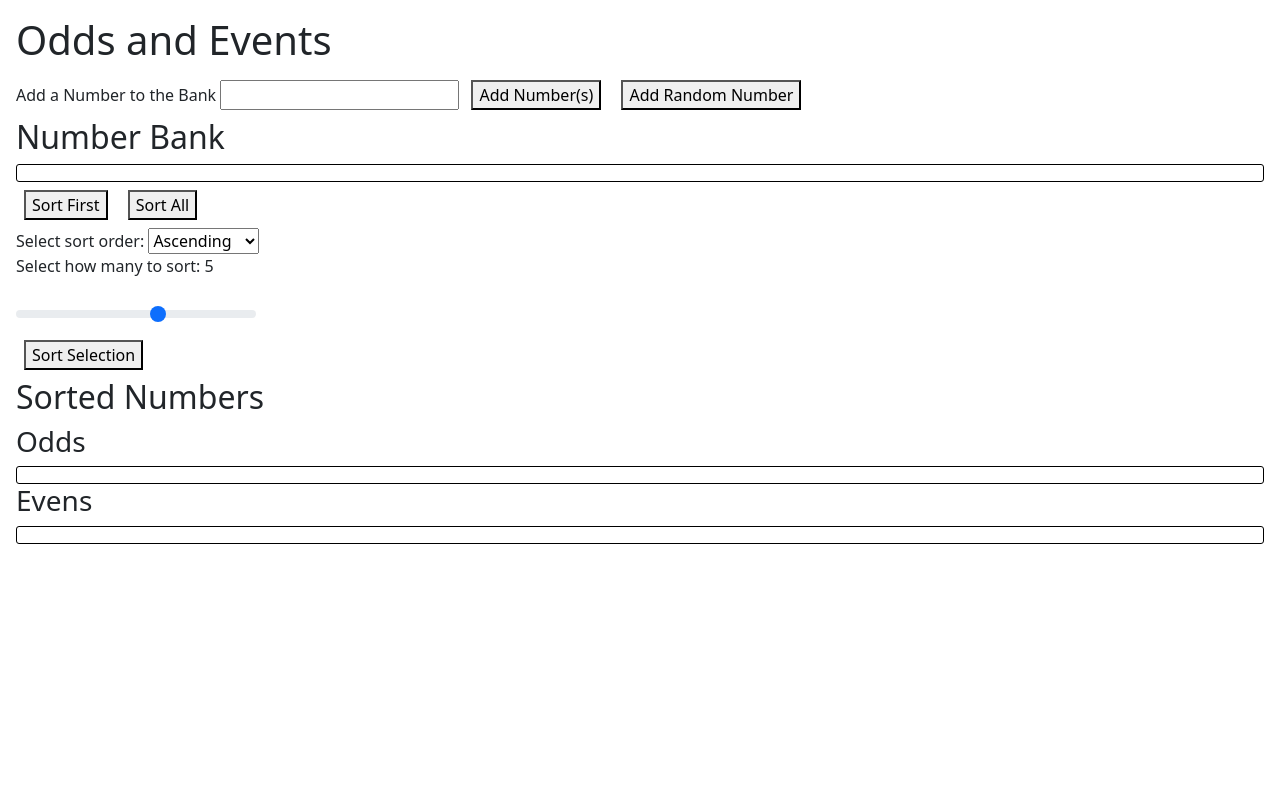
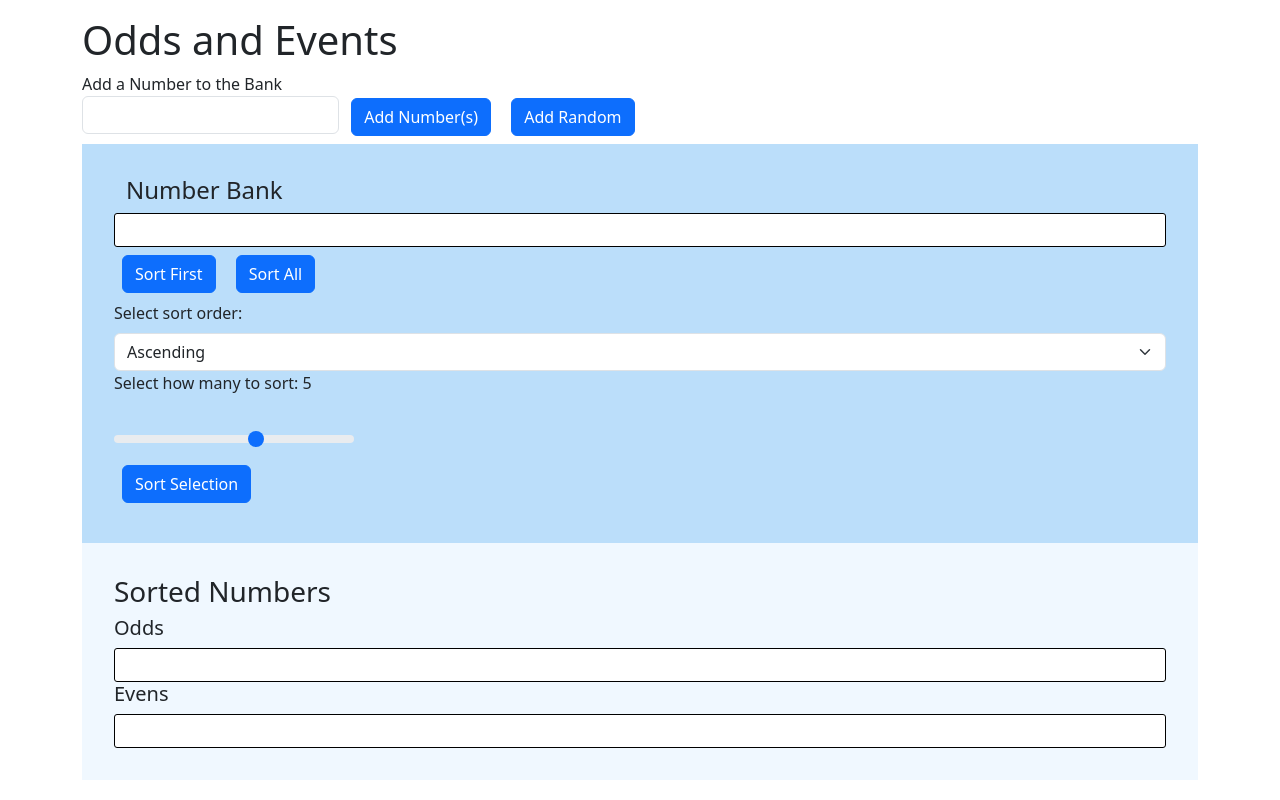
Before and after one commit to uxbuild/odd_events_b20, a plain HTML site: page index.html in a window 1280 px wide. Drawn offline with nearby package versions, Linux system fonts and the light colour scheme.

Commit message:
add: some Bootstrap classes for minor layout

```diff
--- a/index.css
+++ b/index.css
@@ -13,3 +13,22 @@ output {
 button {
   margin: .5em;
 }
+
+output {
+  padding: 1em;
+  background-color: white;
+}
+
+#numberBank h4 {
+  padding: 0em 0em 0em .5em;
+}
+
+#sortedNumbers {
+  padding: 2em;
+  background-color: aliceblue;
+}
+
+#numberBank {
+  background-color:rgb(187, 222, 250);
+  padding: 2em;
+}
--- a/index.html
+++ b/index.html
@@ -22,33 +22,37 @@
     <script defer src="index.js"></script>
   </head>
   <body>
+
+    <!-- bootstrap -->
+    <div class="container">
+
       <h1>Odds and Events</h1>
       <form id="frm-number">
         <label>
           Add a Number to the Bank
-        <input id="number" name="number" type="text" />
+          <input class="form-control" id="number" name="number" type="text" />
         </label>
-      <button type="submit" id="btn-number">Add Number(s)</button>
-      <button type="button" id="btn-random">Add Random Number</button>
+        <button class="btn btn-primary" type="submit" id="btn-number">Add Number(s)</button>
+        <button class="btn btn-primary" type="button" id="btn-random">Add Random</button>
       </form>
       <main>
         <section id="numberBank">
-        <h2>Number Bank</h2>
+          <h4>Number Bank</h4>
           <output></output>
           <div>
-          <button id="sortOne">Sort First</button>
-          <button id="sortAll">Sort All</button>
+            <button class="btn btn-primary" id="sortOne">Sort First</button>
+            <button class="btn btn-primary" id="sortAll">Sort All</button>
           </div>
           <div>
-          <label for="cars">Select sort order:</label>
+            <label class="form-label" for="select-order">Select sort order:</label>
 
-          <select name="select-order" id="select-order">
+            <select class="form-select" aria-label="Default select example" name="select-order" id="select-order">
               <option value="sortA">Ascending</option>
               <option value="sortD">Descending</option>
             </select>
           </div>
           <div>
-          <label for="">Select how many to sort:</label>
+            <label class="form-label" for="">Select how many to sort:</label>
             <span id="lbl-how-many">5</span>
             <div style="width: 15em">
               <label id="lbl-slider" for="slider" class="form-label"></label>
@@ -59,21 +63,22 @@
               max="5"
               id="slider"
               />
-            <button id="btn-how-many">Sort Selection</button>
+              <button class="btn btn-primary" id="btn-how-many">Sort Selection</button>
             </div>
           </div>
         </section>
         <section id="sortedNumbers">
-        <h2>Sorted Numbers</h2>
+          <h3>Sorted Numbers</h3>
           <section id="odds">
-          <h3>Odds</h3>
+            <h5>Odds</h5>
             <output></output>
           </section>
           <section id="evens">
-          <h3>Evens</h3>
+            <h5>Evens</h5>
             <output></output>
           </section>
         </section>
       </main>
+    </div>
   </body>
 </html>
```
Lines whose indentation alone changed are shown as unchanged.
